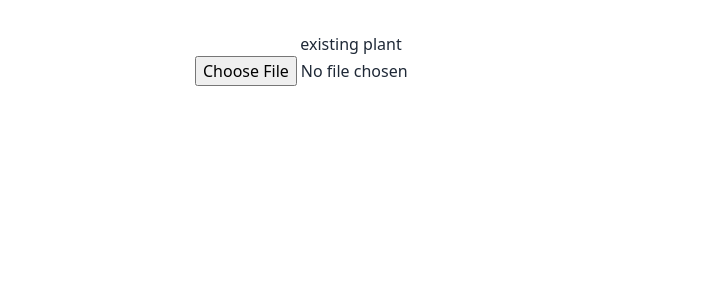
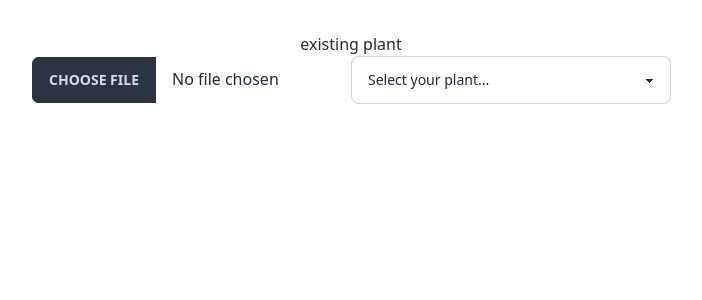
Before and after one commit to SYNCS2023/LeafyLink, a React (Vite) app: page /existing in a window 1280 px wide. Shown: the top 300 px of the page, without its empty margins (289-991 px from the left). Built offline with nearby package versions, Linux system fonts and the light colour scheme.

Commit message:
add select to existing plant

```diff
--- a/src/pages/ExistingPlant.jsx
+++ b/src/pages/ExistingPlant.jsx
@@ -3,7 +3,16 @@ const ExistingPlant = () => {
   return (
     <div>
       <p>existing plant</p>
-      <input accept="image/*" id="icon-button-file" type="file" capture="environment" />
+      <input type="file" className="file-input w-full max-w-xs" accept="image/*" capture="environment"/>
+      <select className='select select-bordered w-full max-w-xs'>
+        <option disabled selected>
+          Select your plant...
+        </option>
+        <option>Plant a</option>
+        <option>Plant b</option>
+        <option>Plant c</option>
+        <option>Plant d</option>
+      </select>
     </div>
   );
 };
```
